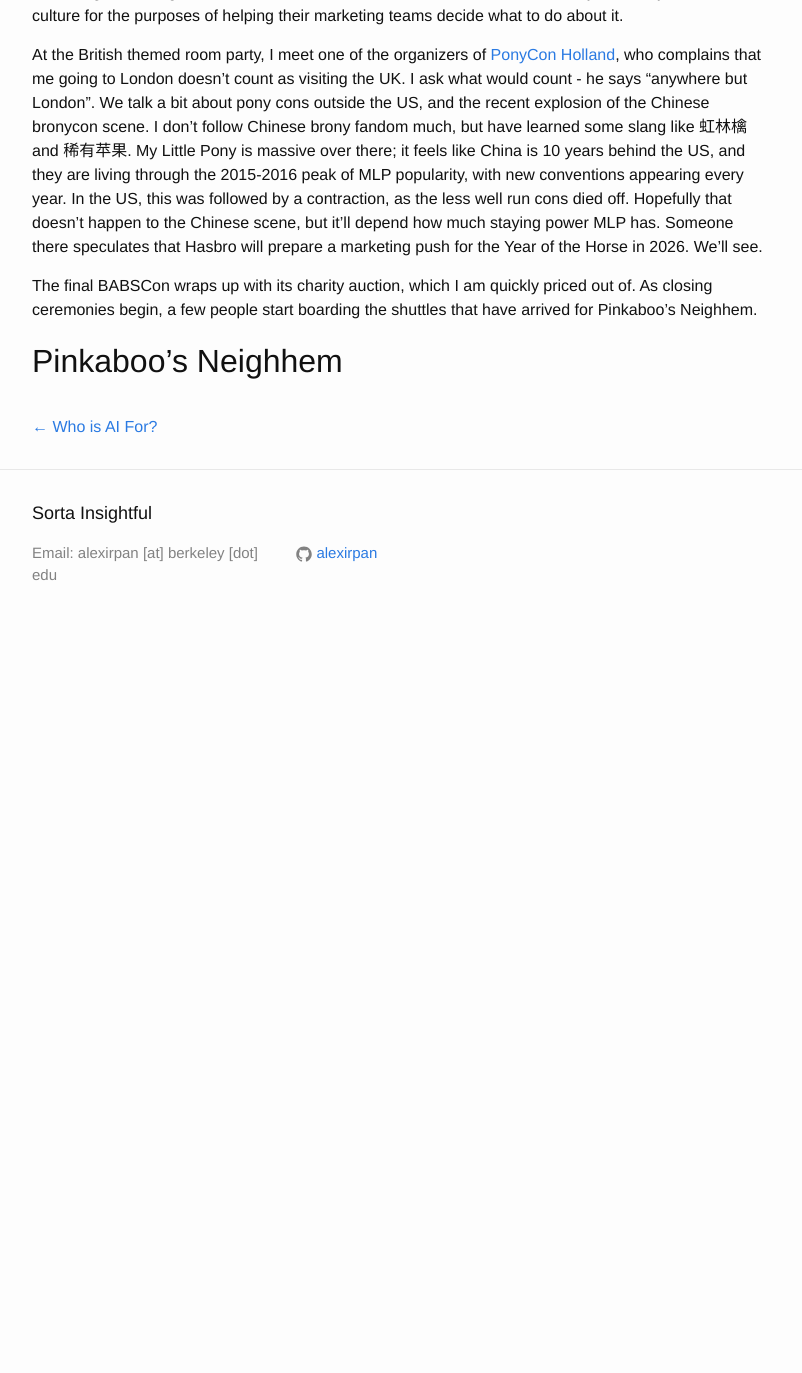
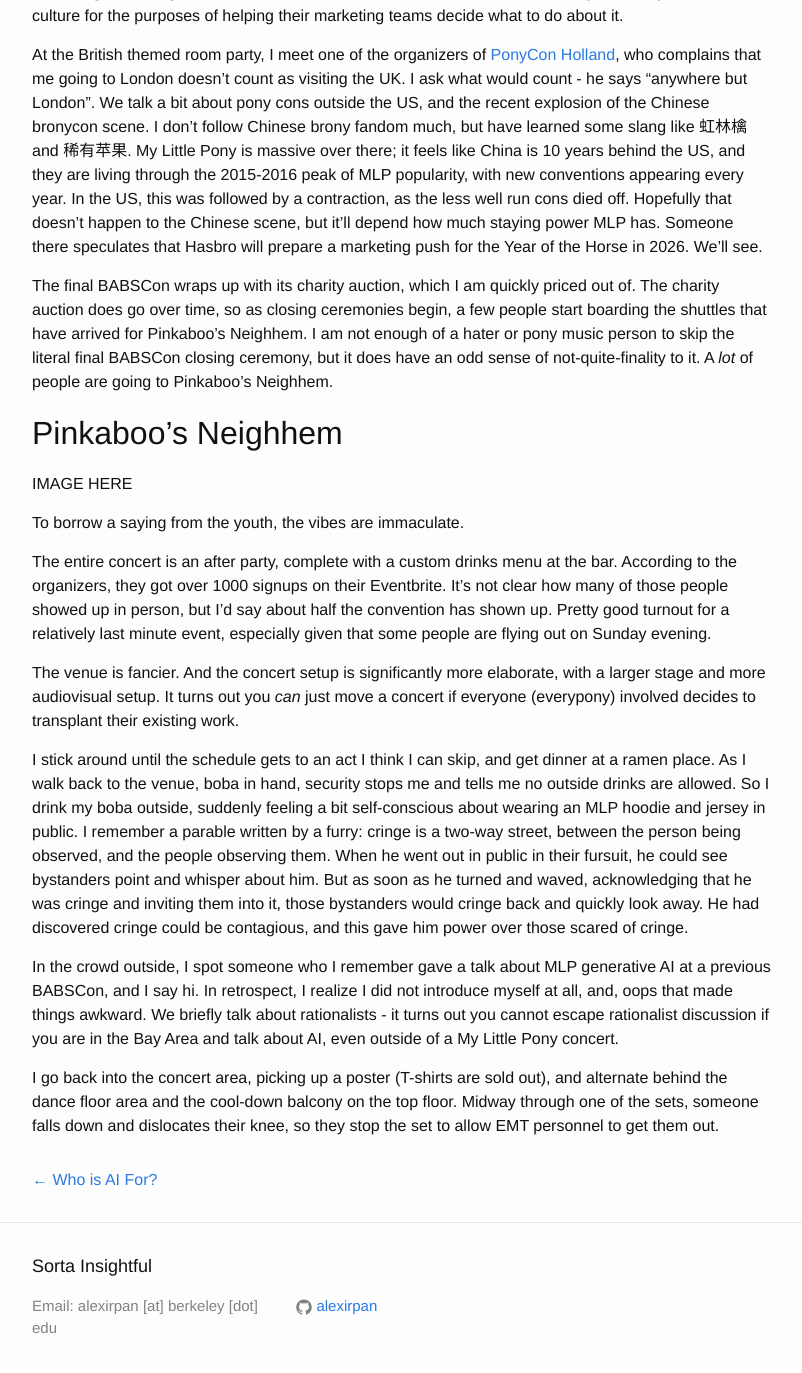
Before and after one commit to alexirpan/alexirpan.github.io, a Jekyll site: the page built from _posts/2025-06-28-babscon-2025.markdown, in a window 1280 px wide and 1400 px high, scrolled down 8913 px. Shown: the top 1373 px of the window, without its empty margins (238-1040 px from the left). Built offline with Jekyll 4.4.1, drawn with Linux system fonts in a browser that asks for light colours; nearby versions of some CDN libraries; before the commit the page ends 9560 px from its top, so only the background shows below that.

Commit message:
nearing end of 1st pass

```diff
--- a/_posts/2025-06-28-babscon-2025.markdown
+++ b/_posts/2025-06-28-babscon-2025.markdown
@@ -392,9 +392,45 @@
 Hopefully that doesn't happen to the Chinese scene, but it'll depend how much staying power MLP has.
 Someone there speculates that Hasbro will prepare a marketing push for the Year of the Horse in 2026. We'll see.
 
-The final BABSCon wraps up with its charity auction, which I am quickly priced out of. As closing ceremonies begin,
-a few people start boarding the shuttles that have arrived for Pinkaboo's Neighhem.
+The final BABSCon wraps up with its charity auction, which I am quickly priced out of. The charity auction does go
+over time, so as closing ceremonies begin, a few people start boarding the shuttles that have arrived for Pinkaboo's
+Neighhem. I am not enough of a hater or pony music person to skip the literal final BABSCon closing ceremony,
+but it does have an odd sense of not-quite-finality to it. A *lot* of people are going to Pinkaboo's Neighhem.
 
 
 Pinkaboo's Neighhem
 ----------------------------------------------------------------------------------------
+
+IMAGE HERE
+
+To borrow a saying from the youth, the vibes are immaculate.
+
+The entire concert is an after party, complete with a custom drinks menu at the bar. According to
+the organizers, they got over 1000 signups on their Eventbrite. It's not clear how many of those people showed
+up in person, but I'd say about half the convention has shown up. Pretty good turnout for a
+relatively last minute event, especially given that some people are flying out on Sunday evening.
+
+The venue is
+fancier. And the concert setup is significantly more elaborate, with a larger stage and more audiovisual setup.
+It turns out you *can* just move a concert if everyone (everypony) involved decides to transplant
+their existing work.
+
+I stick around until the schedule gets to an act I think I can skip, and get dinner at a ramen place.
+As I walk back to the venue, boba in hand, security stops me and tells me no outside drinks are allowed.
+So I drink my boba outside, suddenly feeling a bit self-conscious about wearing an MLP hoodie and jersey
+in public.
+I remember a parable written by a furry: cringe is a two-way street, between the person being observed,
+and the people observing them. When he went out in public in their fursuit, he could see bystanders
+point and whisper about him. But as soon as he turned and waved, acknowledging that he was cringe and inviting
+them into it, those bystanders would cringe back and quickly look away. He had discovered cringe could
+be contagious, and this gave him power over those scared of cringe.
+
+In the crowd outside, I spot someone who I remember gave a talk about MLP generative AI at a previous
+BABSCon, and I say hi. In retrospect, I realize I did not introduce myself at all, and, oops that
+made things awkward. We briefly talk about rationalists - it turns out you cannot escape rationalist
+discussion if you are in the Bay Area and talk about AI, even outside of a My Little Pony
+concert.
+
+I go back into the concert area, picking up a poster (T-shirts are sold out), and alternate behind
+the dance floor area and the cool-down balcony on the top floor. Midway through one of the sets, someone
+falls down and dislocates their knee, so they stop the set to allow EMT personnel to get them out.
```
